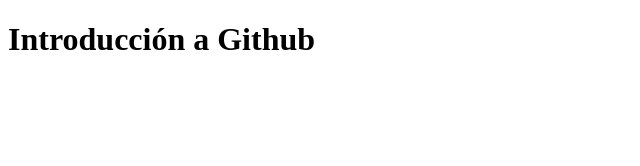
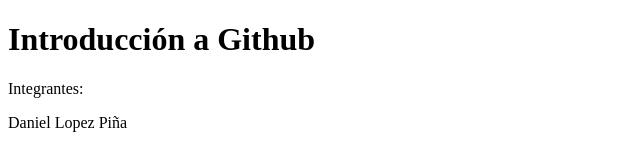
Before and after one commit to dnllp/CursoGit, a plain HTML site: page index.html in a window 1280 px wide. Shown: the whole page, without its empty margins (0-640 px from the left). Drawn offline with Linux system fonts and the light colour scheme.

Commit message:
Agregar integrantes
Se agregaron los integrantes del proyecto

```diff
--- a/index.html
+++ b/index.html
@@ -7,5 +7,9 @@
 </head>
 <body>
     <h1>Introducción a Github</h1>
+    <p>Integrantes:</p>
+    <div class="contenedor">
+        <p>Daniel Lopez Piña</p>
+    </div>
 </body>
 </html>
```
